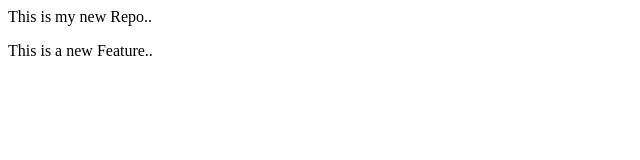
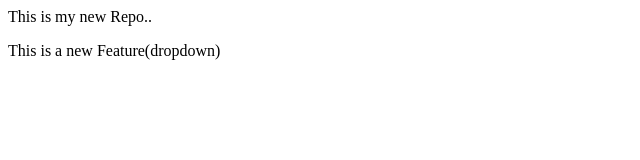
Before and after one commit to Pranav-550/localrepo, a plain HTML site: page index.html in a window 1280 px wide. Shown: the full height of the page, 0-640 px from the left. Drawn offline with Linux system fonts and the light colour scheme.

```diff
--- a/index.html
+++ b/index.html
@@ -1,2 +1,2 @@
 <p>This is my new Repo..</p>
-<p1>This is a new Feature..</p1>
+<p1>This is a new Feature(dropdown)</p1>
```
